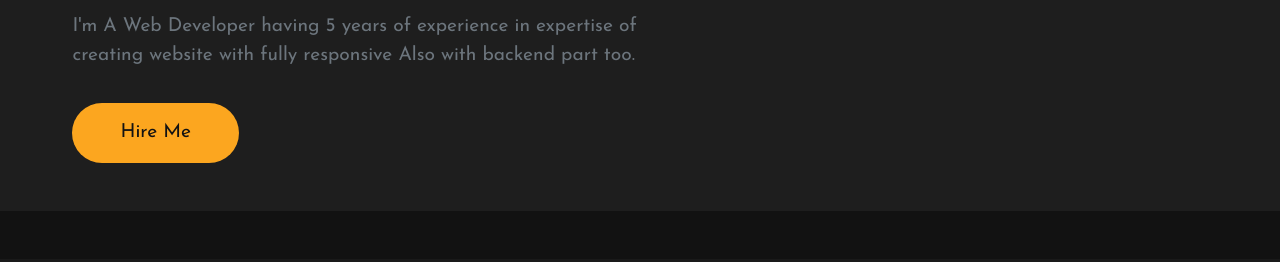
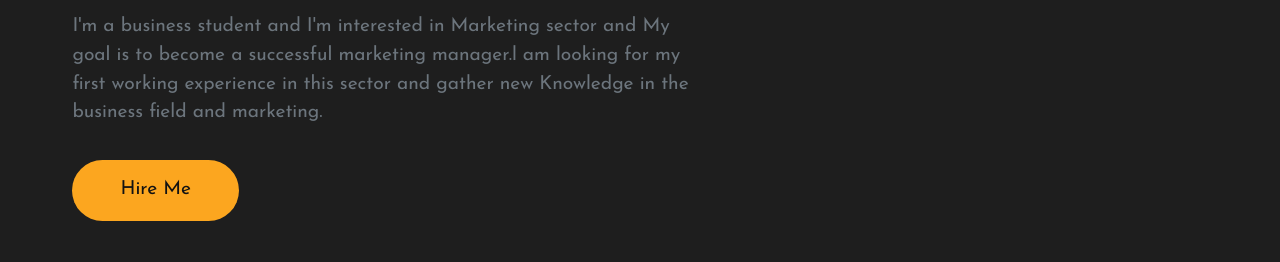
Before and after one commit to Moinul12359/new, a plain HTML site: page index.html in a window 1280 px wide. Shown: the part 257-519 px from the top of the page. Drawn offline with nearby package versions, Linux system fonts and the light colour scheme; a script that the page names is missing.

Commit message:
Update index.html

```diff
--- a/index.html
+++ b/index.html
@@ -4,7 +4,7 @@
     <meta charset="UTF-8" />
     <meta http-equiv="X-UA-Compatible" content="IE=edge" />
     <meta name="viewport" content="width=device-width, initial-scale=1.0" />
-    <title>Personal Portfolio - Pawan Kumavat</title>
+    <title>Personal Portfolio - Moinul Islam</title>
 
     <!-- bootstrap css cdn link  -->
     <link
@@ -95,8 +95,7 @@
             Hello! I Am <br /><span class="c-orange">Pawan Kumavat</span>
           </h2>
           <p class="text-muted">
-            I'm A Web Developer having 5 years of experience in expertise of
-            creating website with fully responsive Also with backend part too.
+           I'm a business student and I'm interested in Marketing sector and My goal is to become a successful marketing manager.l am looking for my first working experience in this sector and gather new Knowledge in the business field and marketing.
           </p>
           <button class="c-btn h-btn mt-3 py-3 px-5 rounded-pill">
             Hire Me
```
